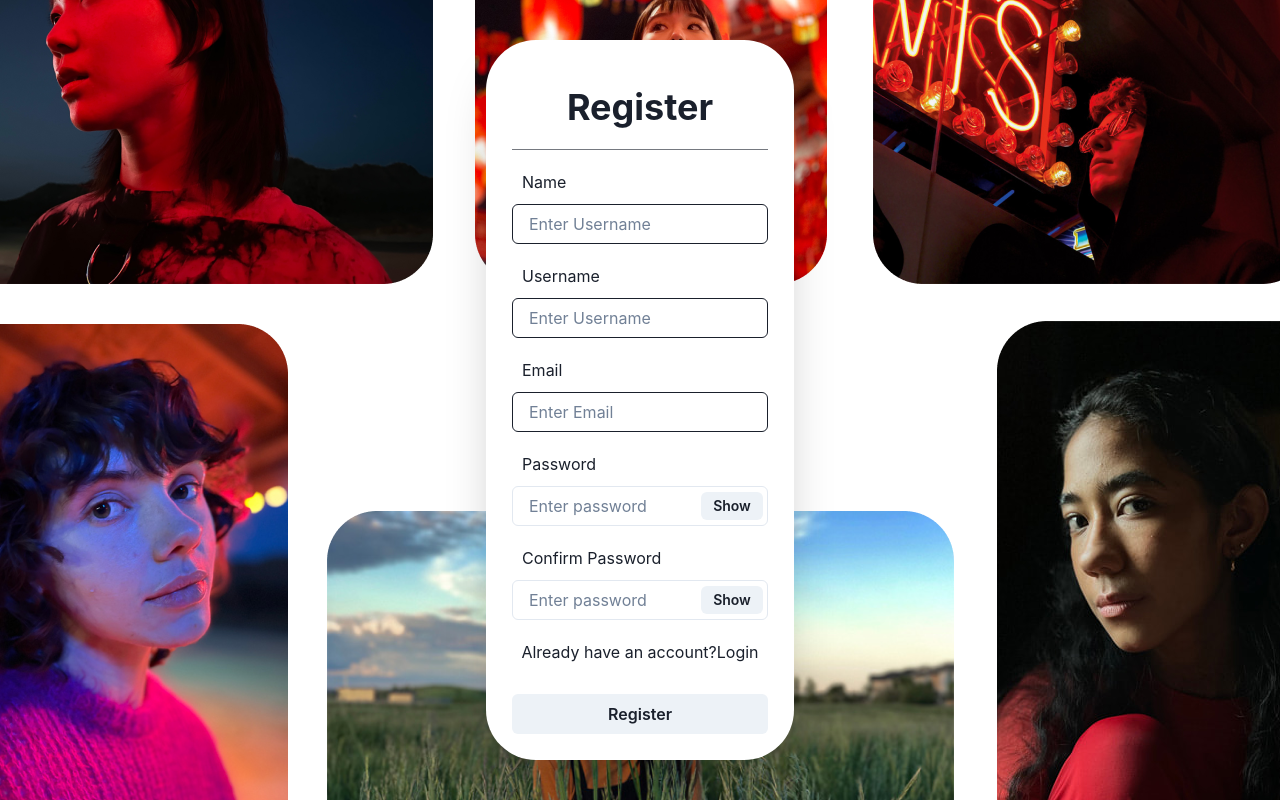
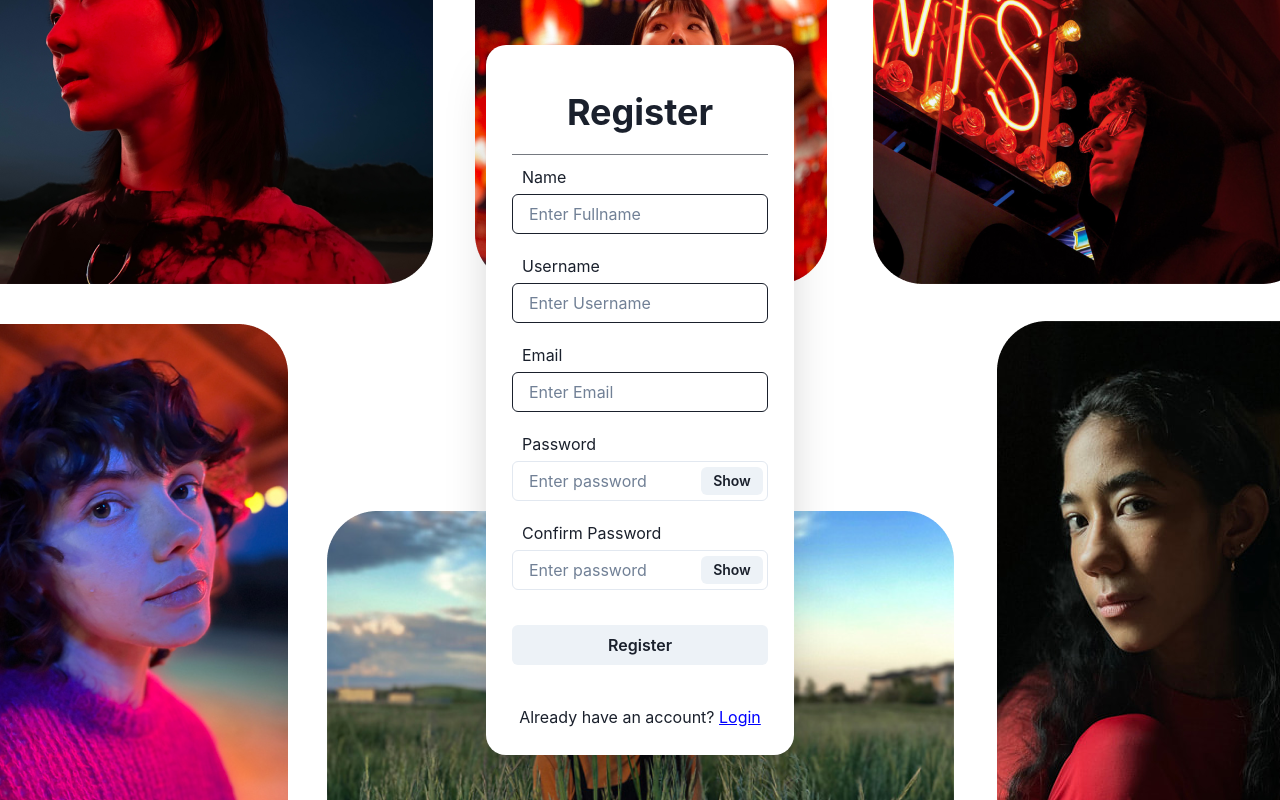
Before and after one commit to IF3110-2023-02-03/ClientSPA, a React (Vite) app: page /register in a window 1280 px wide. Built offline with nearby package versions, Linux system fonts and the light colour scheme.

Commit message:
feat: improved register page (validation etc.)

```diff
--- a/src/page/Register.jsx
+++ b/src/page/Register.jsx
@@ -1,3 +1,4 @@
+import React, { useState } from 'react';
 import {
     Button,
     Card,
@@ -9,28 +10,212 @@ import {
     InputGroup,
     InputRightElement,
     Text,
+    Link as ChakraLink,
 } from '@chakra-ui/react';
-import { useState } from 'react';
-import { Link } from 'react-router-dom';
+import { Link as ReactLink, useNavigate } from 'react-router-dom';
 import register from '../api/register.js';
 
 function Register() {
+    const navigate = useNavigate();
+
     const [show, setShow] = useState(false);
     const handleClick = () => setShow(!show);
-    const [username, setUsername]  = useState('');
-    const [name, setName]  = useState('');
-    const [mail, setMail]  = useState('');
-    const [pass, setPass]  = useState('');
-    const [cpass, setCpass]  = useState('');
+
+    const [fullname, setFullname] = useState('');
+    const [username, setUsername] = useState('');
+    const [email, setEmail] = useState('');
+    const [password, setPassword] = useState('');
+    const [confirmPassword, setConfirmPassword] = useState('');
+
+    const [fullnameValid, setFullnameValid] = useState(true);
+    const [usernameValid, setUsernameValid] = useState(true);
+    const [emailValid, setEmailValid] = useState(true);
+    const [passwordValid, setPasswordValid] = useState(true);
+    const [confirmPasswordValid, setConfirmPasswordValid] = useState(true);
+
+    const [errorMessages, setErrorMessages] = useState({
+        fullname: '',
+        username: '',
+        email: '',
+        password: '',
+        confirmPassword: '',
+        general: '',
+    });
+
+    const handleFullnameChange = (e) => {
+        setFullname(e.target.value);
+
+        if (!e.target.value) {
+            setFullnameValid(false);
+            setErrorMessages({ ...errorMessages, fullname: '' });
+        } else if (!/^[a-zA-Z ]+$/.test(e.target.value)) {
+            setFullnameValid(false);
+            setErrorMessages({
+                ...errorMessages,
+                fullname: 'Invalid fullname format.',
+            });
+        } else {
+            setFullnameValid(true);
+            setErrorMessages({ ...errorMessages, fullname: '' });
+        }
+    };
+
+    const handleUsernameChange = (e) => {
+        setUsername(e.target.value);
+
+        if (!e.target.value) {
+            setUsernameValid(false);
+            setErrorMessages({ ...errorMessages, username: '' });
+        } else if (!/^\w+$/.test(e.target.value)) {
+            setUsernameValid(false);
+            setErrorMessages({
+                ...errorMessages,
+                username: 'Invalid username format.',
+            });
+        } else {
+            setUsernameValid(true);
+            setErrorMessages({ ...errorMessages, username: '' });
+        }
+    };
+
+    const handleEmailChange = (e) => {
+        setEmail(e.target.value);
+
+        if (!e.target.value) {
+            setEmailValid(false);
+            setErrorMessages({ ...errorMessages, email: '' });
+        } else if (
+            !/^(([^<>()[\]\\.,;:\s@"]+(\.[^<>()[\]\\.,;:\s@"]+)*)|(".+"))@((\[[0-9]{1,3}\.[0-9]{1,3}\.[0-9]{1,3}\.[0-9]{1,3}\])|(([a-zA-Z\-0-9]+\.)+[a-zA-Z]{2,}))$/.test(
+                e.target.value,
+            )
+        ) {
+            setEmailValid(false);
+            setErrorMessages({
+                ...errorMessages,
+                email: 'Invalid email format.',
+            });
+        } else {
+            setEmailValid(true);
+            setErrorMessages({ ...errorMessages, email: '' });
+        }
+    };
+
+    const handlePasswordChange = (e) => {
+        setPassword(e.target.value);
+
+        if (!e.target.value) {
+            setPasswordValid(false);
+            setErrorMessages({ ...errorMessages, password: '' });
+        } else if (!/^\w+$/.test(e.target.value)) {
+            setPasswordValid(false);
+            setErrorMessages({
+                ...errorMessages,
+                password: 'Invalid password format.',
+            });
+        } else {
+            setPasswordValid(true);
+            setErrorMessages({ ...errorMessages, password: '' });
+        }
+    };
+
+    const handleConfirmPasswordChange = (e) => {
+        setConfirmPassword(e.target.value);
+
+        if (!e.target.value) {
+            setConfirmPasswordValid(false);
+            setErrorMessages({ ...errorMessages, confirmPassword: '' });
+        } else if (e.target.value !== password) {
+            setConfirmPasswordValid(false);
+            setErrorMessages({
+                ...errorMessages,
+                confirmPassword: "Confirmed password doesn't match.",
+            });
+        } else {
+            setConfirmPasswordValid(true);
+            setErrorMessages({ ...errorMessages, confirmPassword: '' });
+        }
+    };
 
     const processRegister = async () => {
+        if (!fullname) {
+            setFullnameValid(false);
+        }
+
+        if (!username) {
+            setUsernameValid(false);
+        }
+
+        if (!email) {
+            setEmailValid(false);
+        }
+
+        if (!password) {
+            setPasswordValid(false);
+        }
+
+        if (!confirmPassword) {
+            setConfirmPasswordValid(false);
+        }
+
+        if (confirmPassword !== password) {
+            setConfirmPasswordValid(false);
+            setErrorMessages({
+                ...errorMessages,
+                confirmPassword: "Confirmed password doesn't match.",
+            });
+        }
+
+        // If any validation fails, stop registration
+        if (
+            !fullnameValid ||
+            !usernameValid ||
+            !emailValid ||
+            !passwordValid ||
+            !confirmPasswordValid
+        ) {
+            return;
+        }
+
         try {
-            const res = await register(username, name, mail, pass);
+            // Call the register API function
+            const res = await register(username, fullname, email, password);
             console.log(res);
+
+            // Redirect to the login page after successful registration
+            navigate('/login');
         } catch (error) {
-            console.log(error);
+            // Handle errors
+            if (error.response) {
+                // Server responded with an error
+                const { data } = error.response;
+
+                if (data.message === 'Username already taken!') {
+                    setUsernameValid(false);
+                    setErrorMessages({
+                        ...errorMessages,
+                        username: 'Username already taken.',
+                    });
+                } else if (data.message === 'Email already taken!') {
+                    setEmailValid(false);
+                    setErrorMessages({
+                        ...errorMessages,
+                        email: 'Email already taken.',
+                    });
+                } else {
+                    setErrorMessages({
+                        ...errorMessages,
+                        general: 'Registration failed. Please try again.',
+                    });
+                }
+            } else {
+                // Network error or other unexpected error
+                setErrorMessages({
+                    ...errorMessages,
+                    general: 'An error occurred. Please try again later.',
+                });
+            }
         }
-    }
+    };
 
     return (
         <>
@@ -45,7 +230,7 @@ function Register() {
                     width={'24vw'}
                     shadow={'2xl'}
                     padding={'2%'}
-                    borderRadius={'50px'}
+                    borderRadius={'20px'}
                 >
                     <CardHeader>
                         <Heading
@@ -57,19 +242,48 @@ function Register() {
                         </Heading>
                     </CardHeader>
                     <Divider />
-                    <Text m='20px 8px 10px 10px'>Name</Text>
-                    <Input placeholder='Enter Username' size='md' onChange = {(e) => setName(e.target.value)}/>
-                    <Text m='20px 8px 10px 10px'>Username</Text>
-                    <Input placeholder='Enter Username' size='md' onChange = {(e) => setUsername(e.target.value)}/>
-                    <Text m='20px 8px 10px 10px'>Email</Text>
-                    <Input placeholder='Enter Email' size='md' onChange = {(e) => setMail(e.target.value)}/>
-                    <Text m='20px 8px 10px 10px'>Password</Text>
+                    {/* Fullname input and error message */}
+                    <Text m='10px 8px 5px 10px'>Name</Text>
+                    <Input
+                        placeholder='Enter Fullname'
+                        size='md'
+                        isInvalid={!fullnameValid}
+                        onChange={handleFullnameChange}
+                    />
+                    <Text color='red' textAlign='center' margin='5px 0'>
+                        {errorMessages.fullname}
+                    </Text>
+                    {/* Username input and error message */}
+                    <Text m='10px 8px 5px 10px'>Username</Text>
+                    <Input
+                        placeholder='Enter Username'
+                        size='md'
+                        isInvalid={!usernameValid}
+                        onChange={handleUsernameChange}
+                    />
+                    <Text color='red' textAlign='center' margin='5px 0'>
+                        {errorMessages.username}
+                    </Text>
+                    {/* Email input and error message */}
+                    <Text m='10px 8px 5px 10px'>Email</Text>
+                    <Input
+                        placeholder='Enter Email'
+                        size='md'
+                        isInvalid={!emailValid}
+                        onChange={handleEmailChange}
+                    />
+                    <Text color='red' textAlign='center' margin='5px 0'>
+                        {errorMessages.email}
+                    </Text>
+                    {/* Password input and error message */}
+                    <Text m='10px 8px 5px 10px'>Password</Text>
                     <InputGroup size='md'>
                         <Input
                             pr='4.5rem'
                             type={show ? 'text' : 'password'}
                             placeholder='Enter password'
-                            onChange = {(e) => setPass(e.target.value)}
+                            isInvalid={!passwordValid}
+                            onChange={handlePasswordChange}
                         />
                         <InputRightElement width='4.5rem'>
                             <Button h='1.75rem' size='sm' onClick={handleClick}>
@@ -77,13 +291,18 @@ function Register() {
                             </Button>
                         </InputRightElement>
                     </InputGroup>
-                    <Text m='20px 8px 10px 10px'>Confirm Password</Text>
-                    <InputGroup size='md' mb={'20px'}>
+                    <Text color='red' textAlign='center' margin='5px 0'>
+                        {errorMessages.password}
+                    </Text>
+                    {/* Confirm Password input and error message */}
+                    <Text m='10px 8px 5px 10px'>Confirm Password</Text>
+                    <InputGroup size='md' mb={'10px'}>
                         <Input
                             pr='4.5rem'
                             type={show ? 'text' : 'password'}
                             placeholder='Enter password'
-                            onChange = {(e) => setCpass(e.target.value)}
+                            isInvalid={!confirmPasswordValid}
+                            onChange={handleConfirmPasswordChange}
                         />
                         <InputRightElement width='4.5rem'>
                             <Button h='1.75rem' size='sm' onClick={handleClick}>
@@ -91,10 +310,31 @@ function Register() {
                             </Button>
                         </InputRightElement>
                     </InputGroup>
-                    <Center mb={'30px'}>
-                        Already have an account?<Link to='/login'>Login</Link>
+                    <Text
+                        color='red'
+                        textAlign='center'
+                        margin='0px 0px 25px 0px'
+                    >
+                        {errorMessages.confirmPassword}
+                    </Text>
+                    {/* Register button */}
+                    <Button onClick={processRegister}>Register</Button>
+                    {/* General error message */}
+                    <Text color='red' textAlign='center' margin='10px 0'>
+                        {errorMessages.general}
+                    </Text>
+                    {/* Login link */}
+                    <Center m='20px 0px 0px 0px'>
+                        Already have an account?&nbsp;
+                        <ChakraLink
+                            as={ReactLink}
+                            to='/login'
+                            color='blue'
+                            style={{ textDecoration: 'underline' }}
+                        >
+                            Login
+                        </ChakraLink>
                     </Center>
-                    <Button onClick={processRegister}>Register</Button>
                 </Card>
             </Center>
         </>
```
